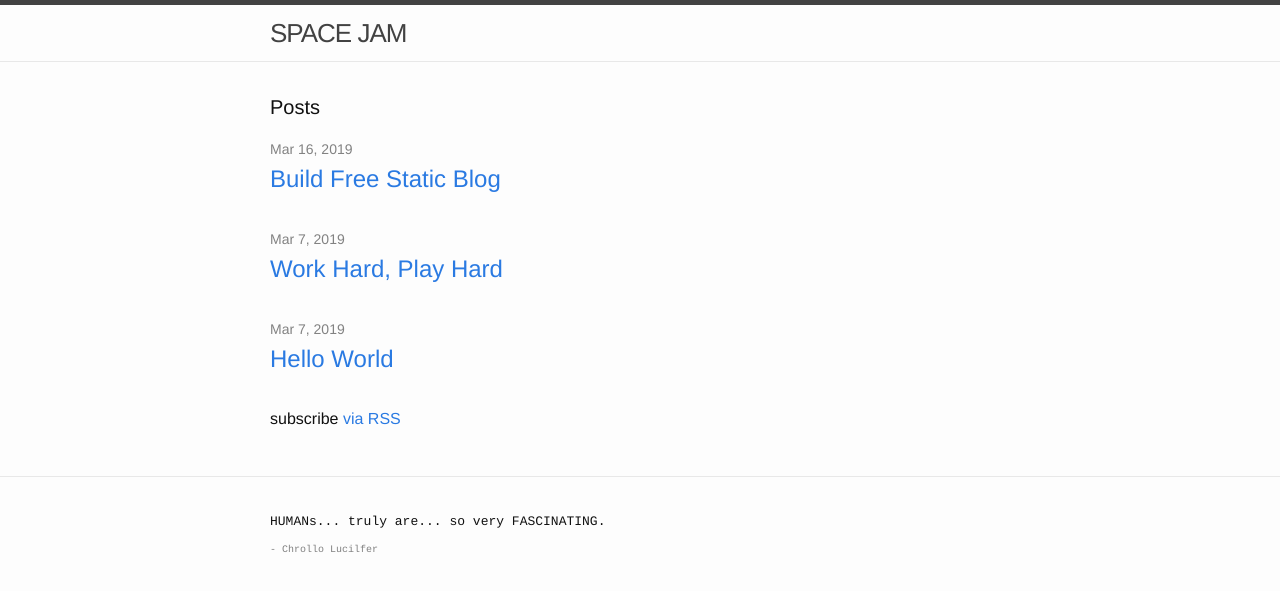
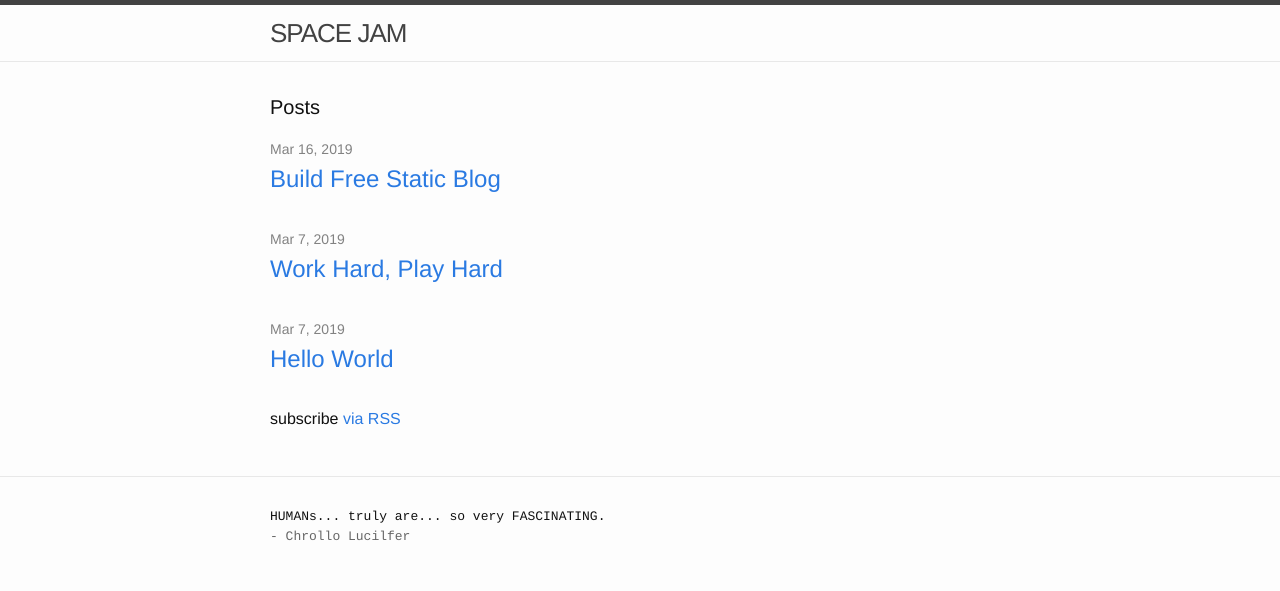
Before and after one commit to hiyuse/hiyuse, a Jekyll site: the page built from index.html, in a window 1280 px wide. Shown: the top 591 px of the page. Built offline with Jekyll 4.4.1, drawn with Linux system fonts in a browser that asks for light colours.

Commit message:
Update footer.html

```diff
--- a/_includes/footer.html
+++ b/_includes/footer.html
@@ -2,8 +2,8 @@
 
   <div class="wrapper">
 
-    <h2 class="footer-heading"><font size="2"><p style="font-family:courier;">HUMANs... truly are... so very FASCINATING.</font>
-      <br><font size="1"><font color="grey">- Chrollo Lucilfer</font></p></h2>
+    <h2 class="footer-heading"><font size="2"><p style="font-family:courier;">HUMANs... truly are... so very FASCINATING.
+      <br><font color="666666">- Chrollo Lucilfer</font></p></h2>
 
   </div>
 
```
